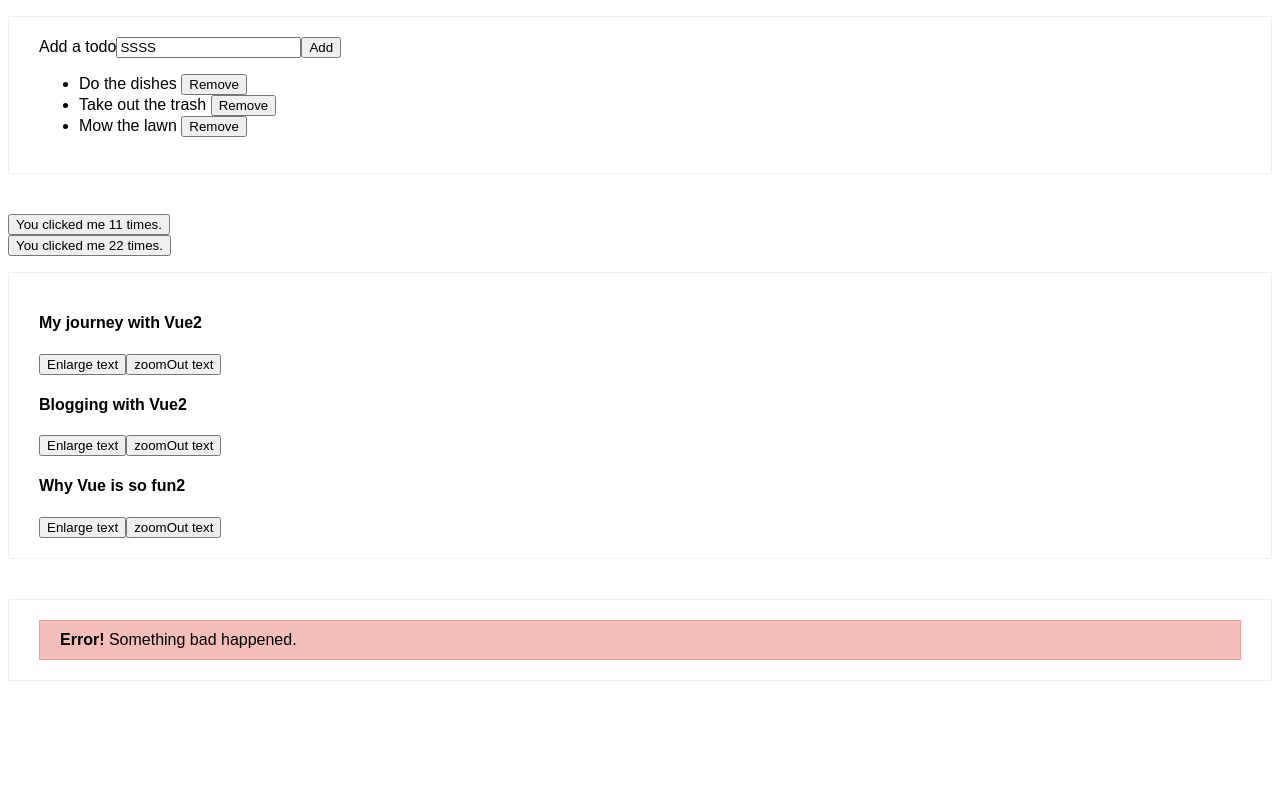
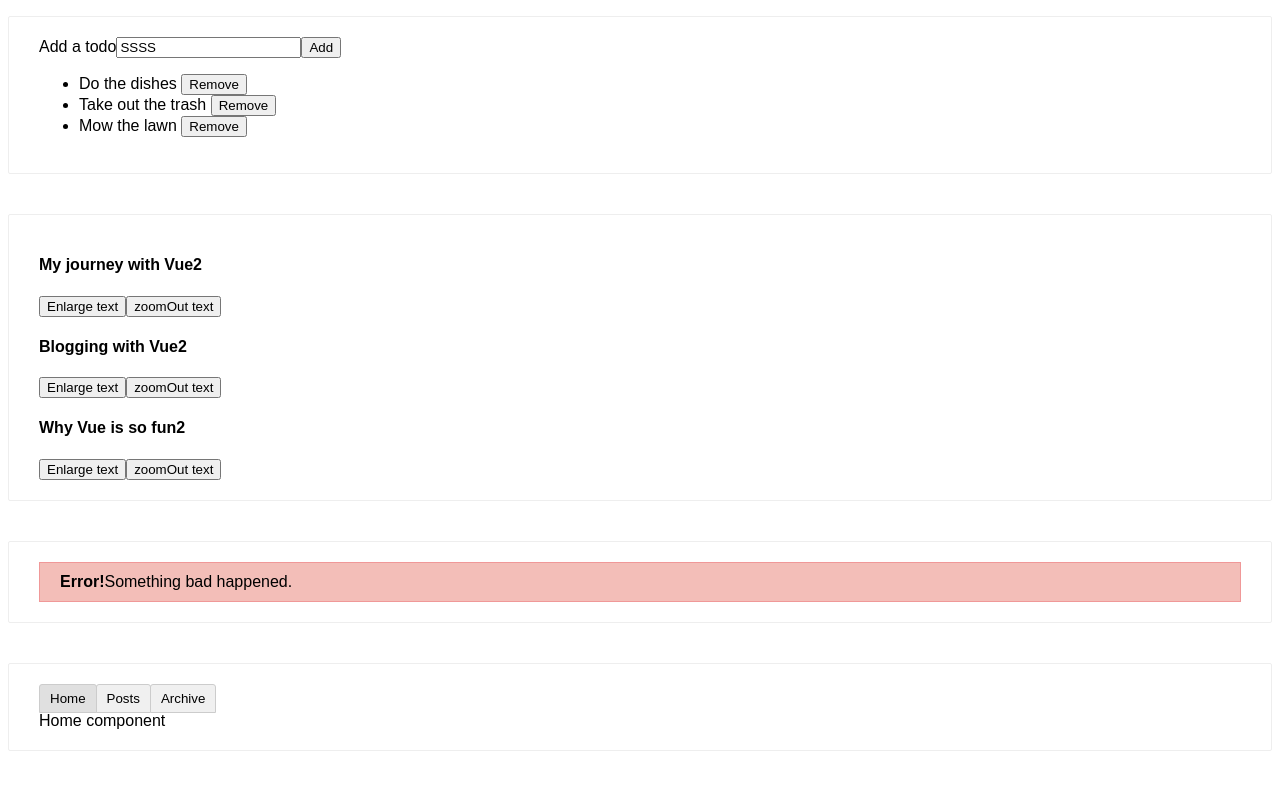
Before and after one commit to dearmark/Vue3-Typescript-Vite, a Vue app: page / in a window 1280 px wide. Shown: the top 790 px of the page. Built offline with nearby package versions, Linux system fonts and the light colour scheme.

Commit message:
更新组件基础，动态组件未完成

```diff
--- a/package.json
+++ b/package.json
@@ -14,9 +14,9 @@
   "devDependencies": {
     "@types/lodash": "^4.14.172",
     "@vitejs/plugin-vue": "^1.4.0",
-    "@vue/compiler-sfc": "^3.2.2",
+    "@vue/compiler-sfc": "^3.2.4",
     "typescript": "^4.3.5",
-    "vite": "^2.4.4",
-    "vue-tsc": "^0.2.2"
+    "vite": "^2.5.0",
+    "vue-tsc": "^0.2.3"
   }
 }
--- a/src/App.vue
+++ b/src/App.vue
@@ -14,17 +14,17 @@
       ></TodoItem>
     </ul>
   </div>
-  <div id="components-demo">
+  <!-- <div id="components-demo">
     <ButtonCounter :count="count"></ButtonCounter>
   </div>
   <div id="components-demo">
     <ButtonCounter :count="22"></ButtonCounter>
-  </div>
+  </div> -->
   <!-- <div id="blog-post-demo" class="demo">
     <blogpost title="My journey with Vue"></blogpost>
     <blogpost title="Blogging with Vue"></blogpost>
     <blogpost title="Why Vue is so fun"></blogpost>
-  </div> -->
+  </div>-->
   <!-- 传递值 -->
   <!-- <div id="blog-posts-demo">
       <blogpost
@@ -63,18 +63,28 @@
     </ul>
   </div>-->
   <div id="slots-demo" class="demo">
-  <alertbox>
-    Something bad happened.
-  </alertbox>
+    <alertbox>Something bad happened.</alertbox>
+  </div>
+  <div id="dynamic-component-demo" class="demo">
+    <button
+      v-for="tab in tabs"
+      v-bind:key="tab"
+      v-bind:class="['tab-button', { active: currentTab === tab }]"
+      v-on:click="currentTab = tab"
+    >{{ tab }}</button>
+
+    <component v-bind:is="currentTabComponent" class="tab"></component>
   </div>
 </template>
 <script setup lang="ts" >
-import { reactive, ref, computed, watch } from 'vue'
+import { reactive, ref, computed, watch, defineCustomElement } from 'vue'
 import TodoItem from './components/TodoItem.vue'
 // import TodoItem2 from './components/TodoItem2.vue'
 import BlogPost from './components/BlogPost.vue'
-import ButtonCounter from './components/ButtonCounter.vue'
+// import ButtonCounter from './components/ButtonCounter.vue'
 import alertbox from './components/AlertBox.vue'
+
+
 const posts = [
   { id: 1, title: 'My journey with Vue2' },
   { id: 2, title: 'Blogging with Vue2' },
@@ -117,10 +127,31 @@ function addNewTodo() {
 // })
 // customElements.define('blog-gost2', Bloggost2)
 
+const MyVueElement = defineCustomElement({
+  // normal Vue component options here
+  template: `<div class="demo-tab">Home component</div>`
+})
+customElements.define('tab-home', MyVueElement)
+
+const MyVueElement2 = defineCustomElement({
+  // normal Vue component options here
+  template: `<div class="demo-tab">Posts component</div>`
+})
+customElements.define('tab-posts', MyVueElement2)
+
+const MyVueElement3 = defineCustomElement({
+  // normal Vue component options here
+  template: `<div class="demo-tab">Archive component</div>`
+})
+customElements.define('tab-archive', MyVueElement3)
+
+const tabs = ['Home', 'Posts', 'Archive']
+const currentTab = ref('Home')
+const currentTabComponent = computed(() => 'tab-' + currentTab.value.toLowerCase())
+
 </script>
 
 <style>
-
 .demo {
   font-family: sans-serif;
   border: 1px solid #eee;
@@ -132,4 +163,24 @@ function addNewTodo() {
   overflow-x: auto;
 }
 
+.tab-button {
+  padding: 6px 10px;
+  border-top-left-radius: 3px;
+  border-top-right-radius: 3px;
+  border: 1px solid #ccc;
+  cursor: pointer;
+  background: #f0f0f0;
+  margin-bottom: -1px;
+  margin-right: -1px;
+}
+.tab-button:hover {
+  background: #e0e0e0;
+}
+.tab-button.active {
+  background: #e0e0e0;
+}
+.demo-tab {
+  border: 1px solid #ccc;
+  padding: 10px;
+}
 </style>
--- a/src/components/ButtonCounter.vue
+++ /dev/null
@@ -1,13 +0,0 @@
-<template>
-    <button @click="count++">You clicked me {{ count }} times.</button>
-</template>
-<script setup  lang="ts" >
-//import { defineProps, defineEmits } from 'vue'
-// import { ref } from 'vue'
-//  const count = ref(-11)
-const props = defineProps({
-    count: Number
-})
-
-
-</script>
```
Also changed, not shown: 2 other files (tests, documents, lock files or other folders). Lines whose indentation alone changed are shown as unchanged.
